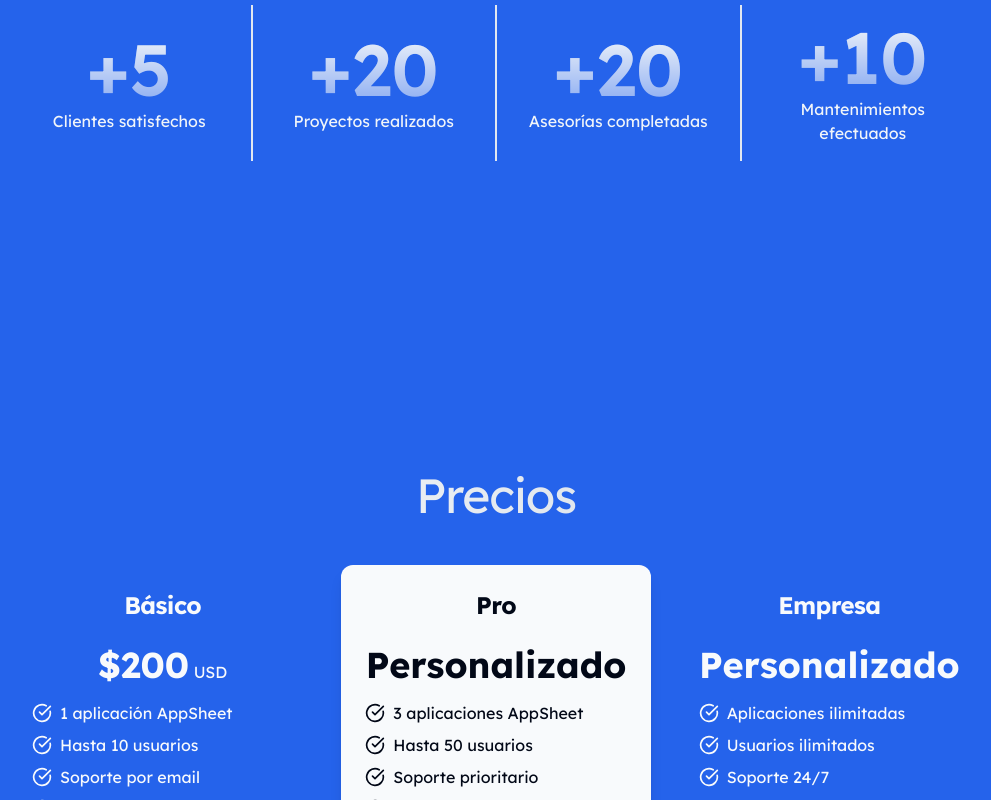
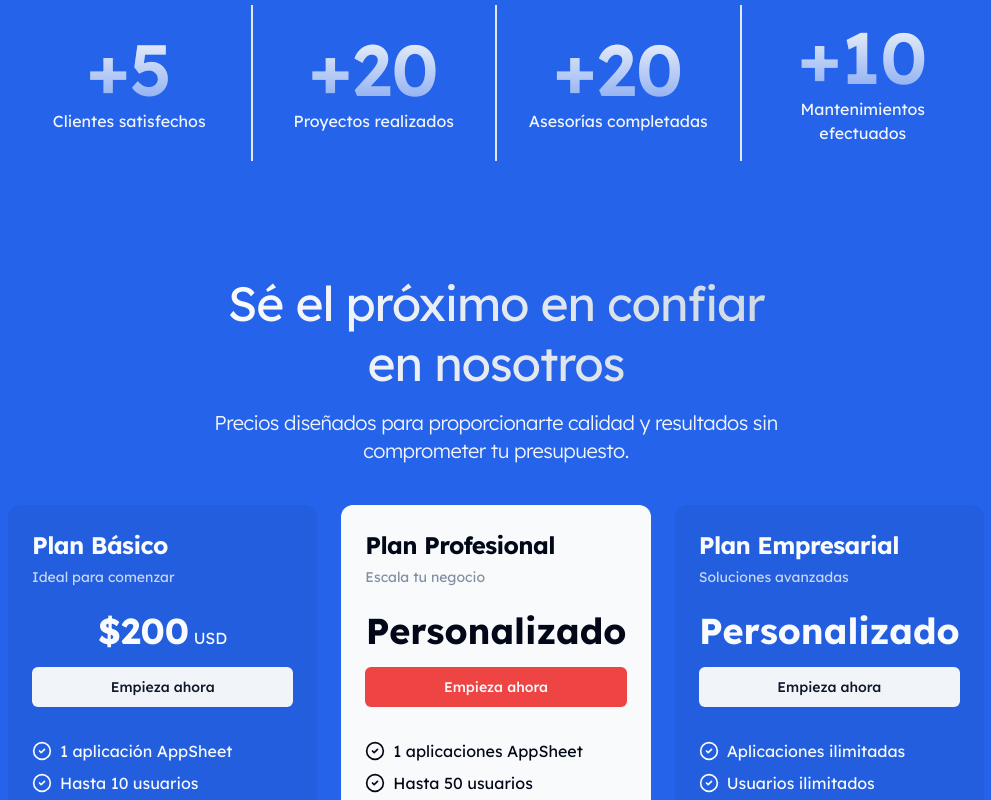
Before and after one commit to devfranciscogonzalez/landing, a Next.js app: page / in a window 1280 px wide. Shown: the part 2000-2800 px from the top of the page, without its empty margins (144-1135 px from the left). Built offline with nearby package versions, Linux system fonts and the light colour scheme.

Commit message:
Refactor Hero and Pricing components: update text content, add descriptions to pricing plans, and improve layout

```diff
--- a/components/Hero.tsx
+++ b/components/Hero.tsx
@@ -20,14 +20,14 @@ export default function Hero() {
         diseñadas para tu negocio
       </TypographyH1>
       <TypographyLead className="max-w-2xl mt-4 sm:text-2xl sm:mt-8">
-        Desarrollo a la medida utilizando el ecosistema de{" "}
+        Desarrollo de software a la medida utilizando el ecosistema de{" "}
         <span className="text-blue-600">G</span>
         <span className="text-red-600">o</span>
         <span className="text-yellow-500">o</span>
         <span className="text-blue-600">g</span>
         <span className="text-green-600">l</span>
         <span className="text-red-600">e</span> y{" "}
-        <span className="text-[#5f6368]">AppSheet.</span>
+        AppSheet.
       </TypographyLead>
       <div className="flex justify-center gap-2 mt-8 sm:mt-10 sm:gap-4">
         <Button className="w-[162px]">
--- a/components/Pricing.tsx
+++ b/components/Pricing.tsx
@@ -1,18 +1,20 @@
 import { Button } from "@/components/ui/button";
 import {
   CardContent,
+  CardDescription,
   CardFooter,
   CardHeader,
-  CardTitle
+  CardTitle,
 } from "@/components/ui/card";
-import { CheckCircle } from "lucide-react";
+import { CircleCheck } from "lucide-react";
 import { MagicCard } from "./ui/magic-card";
-import { TypographyH2 } from "./ui/typography";
+import { TypographyH2, TypographyLead } from "./ui/typography";
 
 export default function Pricing() {
   const plans = [
     {
-      name: "Básico",
+      name: "Plan Básico",
+      description: "Ideal para comenzar",
       price: "200",
       features: [
         "1 aplicación AppSheet",
@@ -20,61 +22,73 @@ export default function Pricing() {
         "Soporte por email",
         "Actualizaciones mensuales",
       ],
-      cta: "Empezar gratis",
     },
     {
-      name: "Pro",
+      name: "Plan Profesional",
+      description: "Escala tu negocio",
       price: "Personalizado",
       features: [
-        "3 aplicaciones AppSheet",
+        "1 aplicaciones AppSheet",
         "Hasta 50 usuarios",
+        "Capacitación inicial",
         "Soporte prioritario",
         "Actualizaciones semanales",
         "Integraciones personalizadas",
       ],
-      cta: "Prueba gratuita",
       highlighted: true,
     },
     {
-      name: "Empresa",
+      name: "Plan Empresarial",
+      description: "Soluciones avanzadas",
       price: "Personalizado",
       features: [
         "Aplicaciones ilimitadas",
         "Usuarios ilimitados",
         "Soporte 24/7",
-        "Actualizaciones en tiempo real",
+        "Actualizaciones prioritarias",
         "Integraciones avanzadas",
+        "Capacitación personalizada",
         "Consultoría dedicada",
       ],
-      cta: "Contactar",
     },
   ];
 
   return (
-    <section id="pricing" className="flex justify-center w-full px-6 pb-32 pt-48 text-center bg-primary">
+    <section
+      id="pricing"
+      className="flex justify-center w-full px-6 pb-32 text-center bg-primary"
+    >
       <div className="w-full max-w-5xl px-4 md:px-6">
-        <TypographyH2 className="bg-gradient-to-l from-slate-300 to-white bg-clip-text text-transparent">
-          Precios
-        </TypographyH2>
-        {/* <p className="mx-auto max-w-[700px] text-gray-600 md:text-xl text-center mb-12">
-              Elija el plan perfecto para sus necesidades de desarrollo no-code con AppSheet
-            </p> */}
+        <div className="max-w-2xl text-center mx-auto">
+          <TypographyH2 className="bg-gradient-to-l from-slate-300 to-white bg-clip-text text-transparent">
+            Sé el próximo en confiar en nosotros
+          </TypographyH2>
+          <TypographyLead className="mt-4 text-secondary">
+            Precios diseñados para proporcionarte calidad y resultados sin
+            comprometer tu presupuesto.
+          </TypographyLead>
+        </div>
         <div className="grid gap-6 lg:grid-cols-3 items-start mt-10">
           {plans.map((plan, index) => (
             <MagicCard
               gradientColor={plan.highlighted ? "#2563eb" : "#f8fafc"}
               gradientOpacity={0.1}
               key={index}
-              className={`flex flex-col bg-transparent text-primary-foreground${
-                plan.highlighted
-                  ? "border-[#1a73e8] shadow-lg bg-primary-foreground h-full"
-                  : ""
-              }  border-none`}
+              className={`flex flex-col bg-transparent/5 text-primary-foreground${
+                plan.highlighted ? "shadow-lg bg-primary-foreground h-full" : ""
+              }  border-none `}
             >
               <CardHeader>
-                <CardTitle className="text-2xl font-bold text-center">
+                <CardTitle className="text-2xl font-bold text-left">
                   {plan.name}
                 </CardTitle>
+                <CardDescription
+                  className={`text-left text-muted/80 ${
+                    plan.highlighted && "text-muted-foreground/80"
+                  } `}
+                >
+                  {plan.description}
+                </CardDescription>
               </CardHeader>
               <CardContent className="flex-1">
                 <div className="text-center mb-4">
@@ -84,23 +98,22 @@ export default function Pricing() {
                   </span>
                   {plan.price !== "Personalizado" && <span> USD</span>}
                 </div>
-                <ul className="space-y-2">
+                <Button
+                  variant={plan.highlighted ? "destructive" : "secondary"}
+                  className="w-full"
+                >
+                  Empieza ahora
+                </Button>
+                <ul className="space-y-2 mt-8">
                   {plan.features.map((feature, featureIndex) => (
                     <li key={featureIndex} className="flex items-center">
-                      <CheckCircle className="mr-2 h-5 w-5" />
+                      <CircleCheck className="mr-2 h-5 w-5" />
                       <span>{feature}</span>
                     </li>
                   ))}
                 </ul>
               </CardContent>
-              <CardFooter>
-                <Button
-                  variant={plan.highlighted ? "destructive" : "secondary"}
-                  className="w-full"
-                >
-                  Contactar
-                </Button>
-              </CardFooter>
+              <CardFooter></CardFooter>
             </MagicCard>
           ))}
         </div>
```
